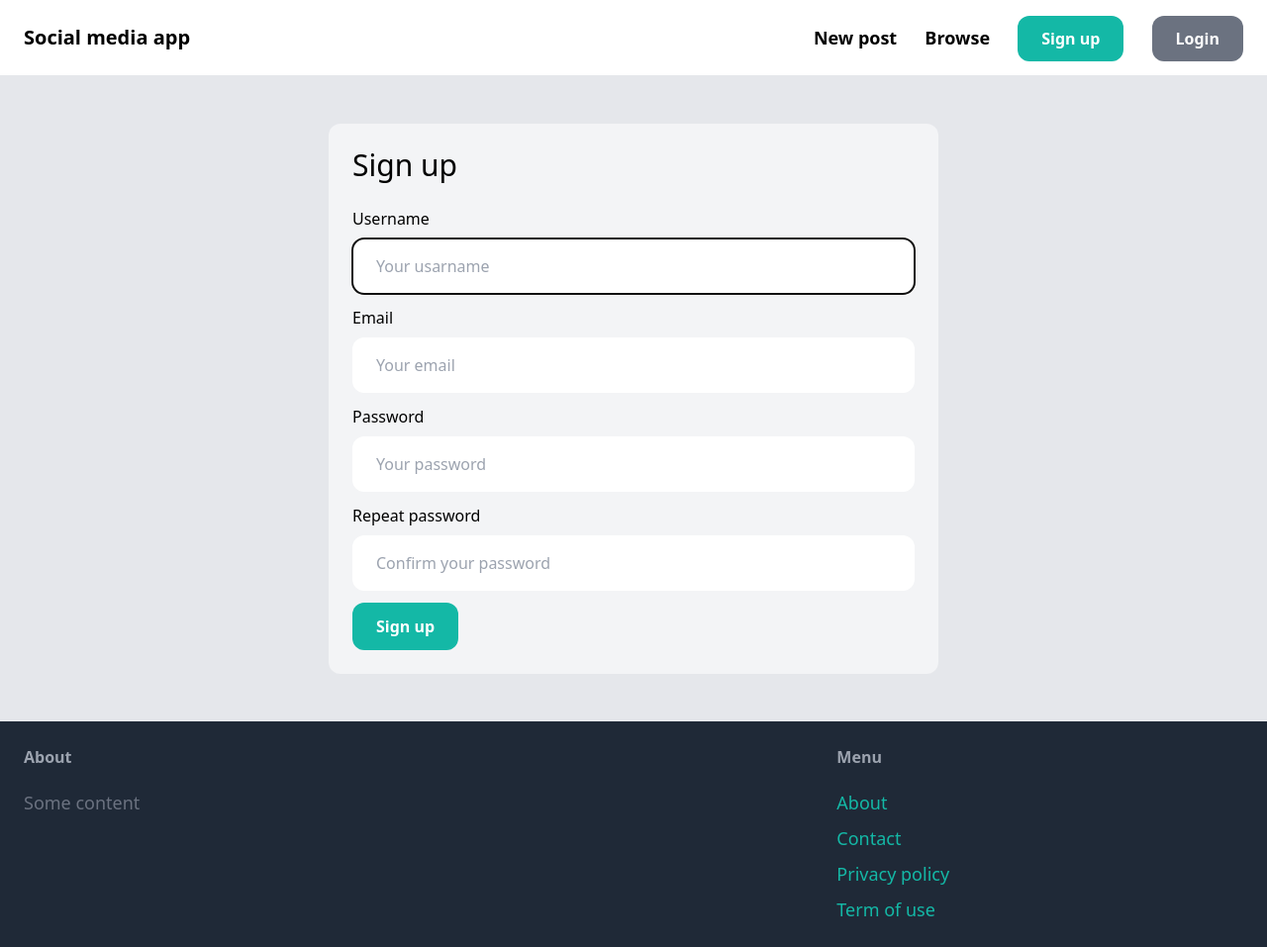
After one commit to GabrielRodriguesMachado/social-media-app, a Django app: page /signup/ in a window 1280 px wide. The commit adds this page. Shown: the whole page at 99% size. Run offline with Django 4.2, Linux system fonts and the light colour scheme; some libraries are stand-ins or nearby versions.

Commit message:
signup criado e funcionando

```diff
--- /dev/null
+++ b/social_media_app/core/forms.py
@@ -0,0 +1,47 @@
+from django import forms
+from django.contrib.auth.forms import UserCreationForm
+from django.contrib.auth.models import User
+
+CLASS_INPUT = "w-full py-4 px-6 rounded-xl"
+
+
+class SignupForm(UserCreationForm):
+    class Meta:
+        model = User
+        fields = ["username", "email", "password1", "password2"]
+
+    username = forms.CharField(
+        widget=forms.TextInput(
+            attrs={
+                "placeholder": "Your usarname",
+                "class": CLASS_INPUT,
+            }
+        )
+    )
+
+    email = forms.EmailField(
+        widget=forms.EmailInput(
+            attrs={
+                "placeholder": "Your email",
+                "class": CLASS_INPUT,
+            }
+        )
+    )
+
+    password1 = forms.CharField(
+        widget=forms.PasswordInput(
+            attrs={
+                "placeholder": "Your password",
+                "class": CLASS_INPUT,
+            }
+        )
+    )
+
+    password2 = forms.CharField(
+        widget=forms.PasswordInput(
+            attrs={
+                "placeholder": "Confirm your password",
+                "class": CLASS_INPUT,
+            }
+        )
+    )
--- a/social_media_app/core/templates/core/base.html
+++ b/social_media_app/core/templates/core/base.html
@@ -14,7 +14,7 @@
                 <a href="#" class="text-lg font-semibold hover:text-gray-500">New post</a>
                 <a href="#" class="text-lg font-semibold hover:text-gray-500">Browse</a>
 
-                <a href="#" class="px-6 py-3 text=lg font-semibold bg-teal-500 text-white rounded-xl hover:bg-teal-700">Sign up</a>
+                <a href="{% url 'core:signup' %}" class="px-6 py-3 text=lg font-semibold bg-teal-500 text-white rounded-xl hover:bg-teal-700">Sign up</a>
                 <a href="#" class="px-6 py-3 text=lg font-semibold bg-gray-500 text-white rounded-xl hover:bg-gray-700">Login</a>
             </div>
         </nav>
@@ -32,7 +32,7 @@
                 <h3 class="mb-5 font-semibold text-gray-400">Menu</h3>
                 <ul class="space-y-2 text-lg text-teal-500">
                     <li class="hover:text-teal-700"><a href="#">About</a></li>
-                    <li class="hover:text-teal-700"><a href="{% url 'contact' %}">Contact</a></li>
+                    <li class="hover:text-teal-700"><a href="{% url 'core:contact' %}">Contact</a></li>
                     <li class="hover:text-teal-700"><a href="#">Privacy policy</a></li>
                     <li class="hover:text-teal-700"><a href="#">Term of use</a></li>
                 </ul>
--- /dev/null
+++ b/social_media_app/core/templates/core/signup.html
@@ -0,0 +1,41 @@
+{% extends 'core/base.html' %}
+
+{% block title %}Sign up{% endblock title %}
+
+{% block content %}
+<div class="w-1/2 my-6 p-6 mx-auto bg-gray-100 rounded-xl">
+  <h1 class="mb-6 text-3xl">Sign up</h1>
+
+  <form method="post" action=".">
+    {% csrf_token %}
+    {{ form.non_field_erros }}
+
+    <div class="mb-3">
+      <label class="inline-block mb-2">Username</label><br>
+      {{ form.username }}
+    </div>
+    <div class="mb-3">
+      <label class="inline-block mb-2">Email</label><br>
+      {{ form.email }}
+    </div>
+    <div class="mb-3">
+      <label class="inline-block mb-2">Password</label><br>
+      {{ form.password1 }}
+    </div>
+    <div class="mb-3">
+      <label class="inline-block mb-2">Repeat password</label><br>
+      {{ form.password2 }}
+    </div>
+
+    {% if form.errors or form.non_field_erros %}
+      <div class="mb-3 p-6 br-red-100 rounded-xl">
+        {% for field in form %}
+          {{ field.erros }}
+        {% endfor %}
+      </div>
+    {% endif %}
+
+    <button type="submit" class="px-6 py-3 text=lg font-semibold bg-teal-500 text-white rounded-xl hover:bg-teal-700">Sign up</button>
+  </form>
+</div>
+{% endblock content %}
--- /dev/null
+++ b/social_media_app/core/urls.py
@@ -0,0 +1,11 @@
+from django.urls import path
+
+from . import views
+
+app_name = "core"
+
+urlpatterns = [
+    path("", views.index, name="index"),
+    path("contact/", views.contact, name="contact"),
+    path("signup/", views.signup, name="signup"),
+]
--- a/social_media_app/core/views.py
+++ b/social_media_app/core/views.py
@@ -1,6 +1,8 @@
-from django.shortcuts import render
+from django.shortcuts import render, redirect
 from django.db.models import Count
 from post.models import Post
+
+from .forms import SignupForm
 
 
 def index(request):
@@ -11,3 +13,16 @@ def index(request):
 
 def contact(request):
     return render(request, "core/contact.html")
+
+
+def signup(request):
+    if request.method == "POST":
+        form = SignupForm(request.POST)
+        if form.is_valid():
+            form.save()
+
+            return redirect("/login/")
+    else:
+        form = SignupForm()
+
+    return render(request, "core/signup.html", {"form": form})
--- a/social_media_app/social_media_app/urls.py
+++ b/social_media_app/social_media_app/urls.py
@@ -4,11 +4,8 @@ from django.conf.urls.static import static
 from django.contrib import admin
 from django.urls import path, include
 
-from core.views import index, contact
-
 urlpatterns = [
-    path("", index, name="index"),
-    path("contact/", contact, name="contact"),
+    path("", include("core.urls")),
     path("post/", include("post.urls")),
     path("admin/", admin.site.urls),
 ] + static(settings.MEDIA_URL, document_root=settings.MEDIA_ROOT)
```
Also changed, not shown: social_media_app/db.sqlite3.
